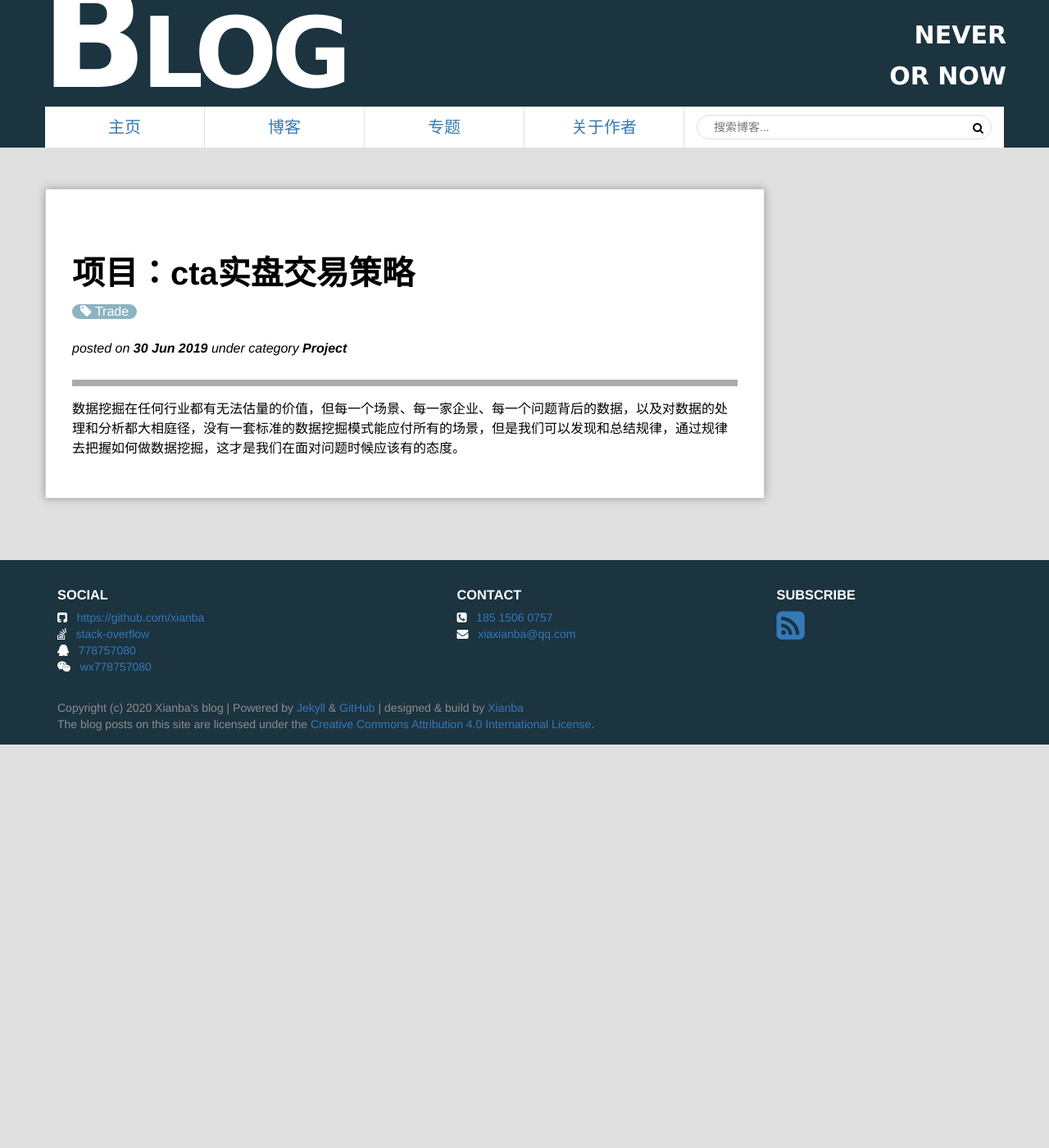
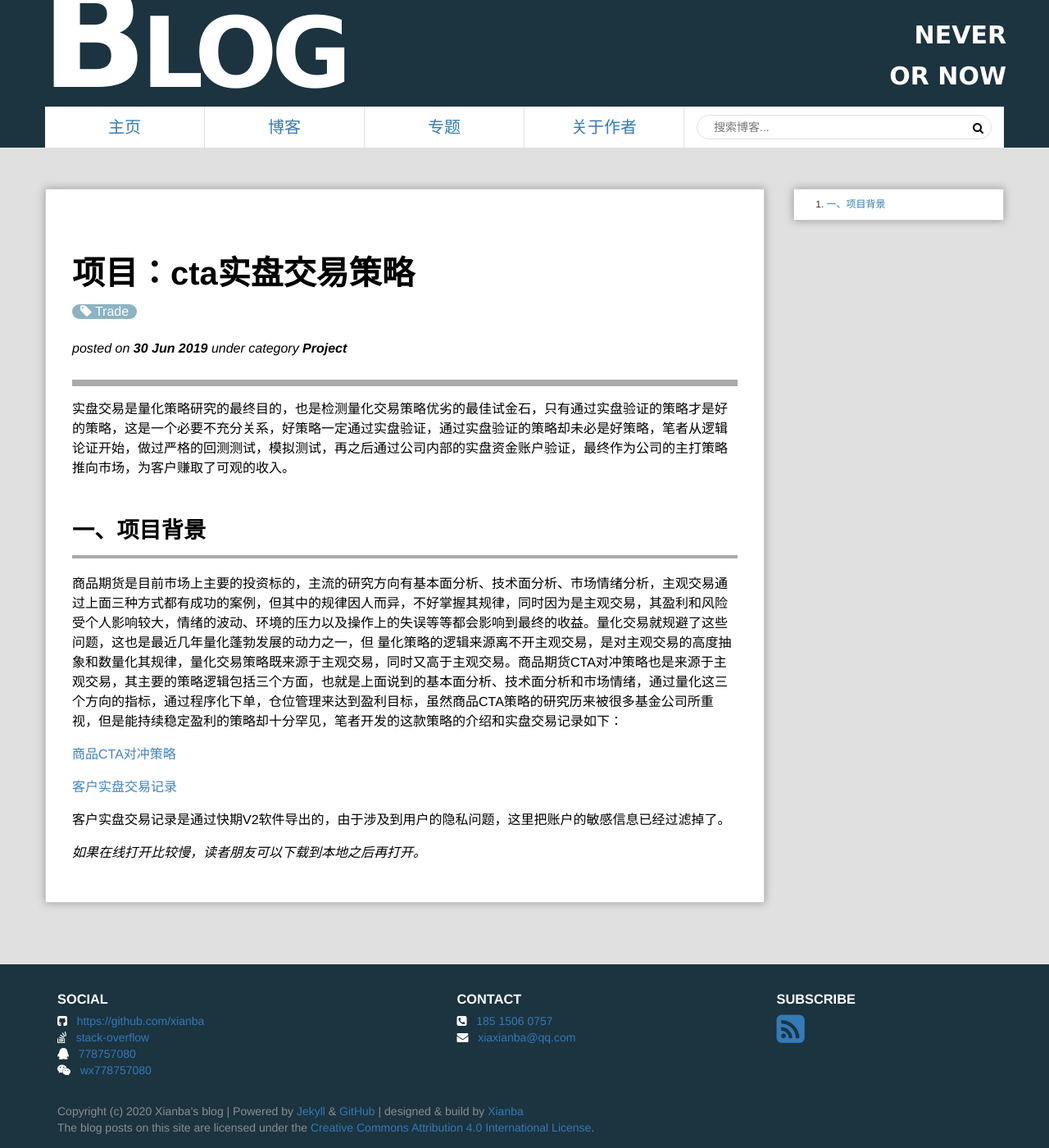
Before and after one commit to xianba/xianba.github.com, a Jekyll site: the page built from _posts/2019-06-30-CTA real trading strategy.md, in a window 1280 px wide. Shown: the whole page at 82% size. Built offline with Jekyll 4.4.1, drawn with Linux system fonts in a browser that asks for light colours; comment, search, counter and statistics services are not loaded; before the commit the page ends 908 px from its top, so only the background shows below that.

Commit message:
Update 2019-06-30-CTA real trading strategy.md

```diff
--- a/_posts/2019-06-30-CTA real trading strategy.md
+++ b/_posts/2019-06-30-CTA real trading strategy.md
@@ -3,7 +3,18 @@ title: "项目：CTA实盘交易策略"
 layout: post
 category: Project
 tags: [Trade]
-excerpt: "数据挖掘在任何行业都有无法估量的价值，但每一个场景、每一家企业、每一个问题背后的数据，以及对数据的处理和分析都大相庭径，没有一套标准的数据挖掘模式能应付所有的场景，但是我们可以发现和总结规律，通过规律去把握如何做数据挖掘，这才是我们在面对问题时候应该有的态度。"
+excerpt: "实盘交易是量化策略研究的最终目的，也是检测量化交易策略优劣的最佳试金石，只有通过实盘验证的策略才是好的策略，这是一个必要不充分关系，好策略一定通过实盘验证，通过实盘验证的策略却未必是好策略，笔者从逻辑论证开始，做过严格的回测测试，模拟测试，再之后通过公司内部的实盘资金账户验证，最终作为公司的主打策略推向市场，为客户赚取了可观的收入。"
 ---
 
-数据挖掘在任何行业都有无法估量的价值，但每一个场景、每一家企业、每一个问题背后的数据，以及对数据的处理和分析都大相庭径，没有一套标准的数据挖掘模式能应付所有的场景，但是我们可以发现和总结规律，通过规律去把握如何做数据挖掘，这才是我们在面对问题时候应该有的态度。
+实盘交易是量化策略研究的最终目的，也是检测量化交易策略优劣的最佳试金石，只有通过实盘验证的策略才是好的策略，这是一个必要不充分关系，好策略一定通过实盘验证，通过实盘验证的策略却未必是好策略，笔者从逻辑论证开始，做过严格的回测测试，模拟测试，再之后通过公司内部的实盘资金账户验证，最终作为公司的主打策略推向市场，为客户赚取了可观的收入。
+
+# 一、项目背景
+商品期货是目前市场上主要的投资标的，主流的研究方向有基本面分析、技术面分析、市场情绪分析，主观交易通过上面三种方式都有成功的案例，但其中的规律因人而异，不好掌握其规律，同时因为是主观交易，其盈利和风险受个人影响较大，情绪的波动、环境的压力以及操作上的失误等等都会影响到最终的收益。量化交易就规避了这些问题，这也是最近几年量化蓬勃发展的动力之一，但 量化策略的逻辑来源离不开主观交易，是对主观交易的高度抽象和数量化其规律，量化交易策略既来源于主观交易，同时又高于主观交易。商品期货CTA对冲策略也是来源于主观交易，其主要的策略逻辑包括三个方面，也就是上面说到的基本面分析、技术面分析和市场情绪，通过量化这三个方向的指标，通过程序化下单，仓位管理来达到盈利目标，虽然商品CTA策略的研究历来被很多基金公司所重视，但是能持续稳定盈利的策略却十分罕见，笔者开发的这款策略的介绍和实盘交易记录如下：
+
+[商品CTA对冲策略](https://github.com/xianba/xianba.github.com/blob/master/assets/file/ctastrategy/%E5%A4%8F%E8%AF%B4%E6%8A%95%E8%B5%84%E9%87%8F%E5%8C%96%E7%AF%87%E4%B9%8B%E6%9C%9F%E8%B4%A7CTA%E5%AF%B9%E5%86%B2%E7%AD%96%E7%95%A5.pdf)
+
+[客户实盘交易记录](https://github.com/xianba/xianba.github.com/blob/master/assets/file/ctastrategy/%E5%AE%A2%E6%88%B7%E5%AE%9E%E7%9B%98%E4%BA%A4%E6%98%93%E8%AE%B0%E5%BD%95.pdf)
+
+客户实盘交易记录是通过快期V2软件导出的，由于涉及到用户的隐私问题，这里把账户的敏感信息已经过滤掉了。
+
+*如果在线打开比较慢，读者朋友可以下载到本地之后再打开。*
```
